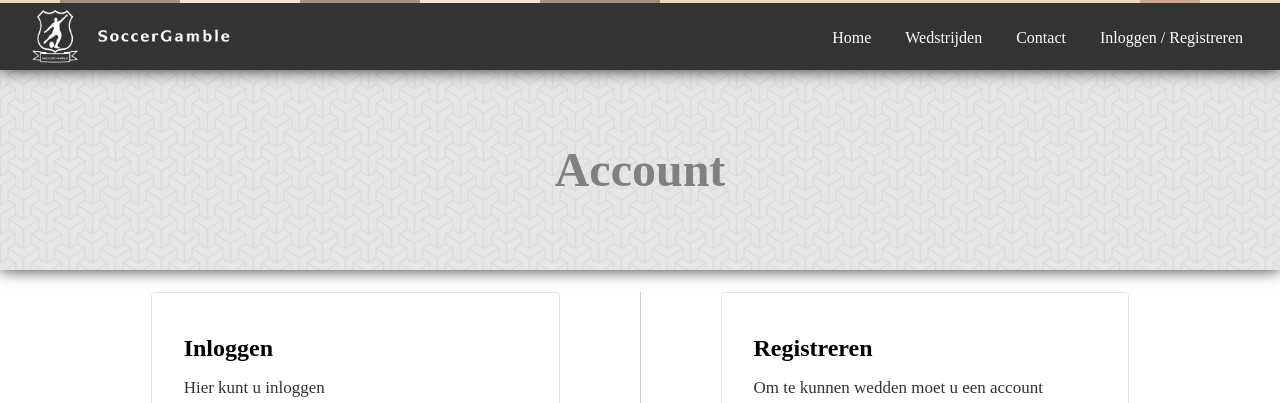
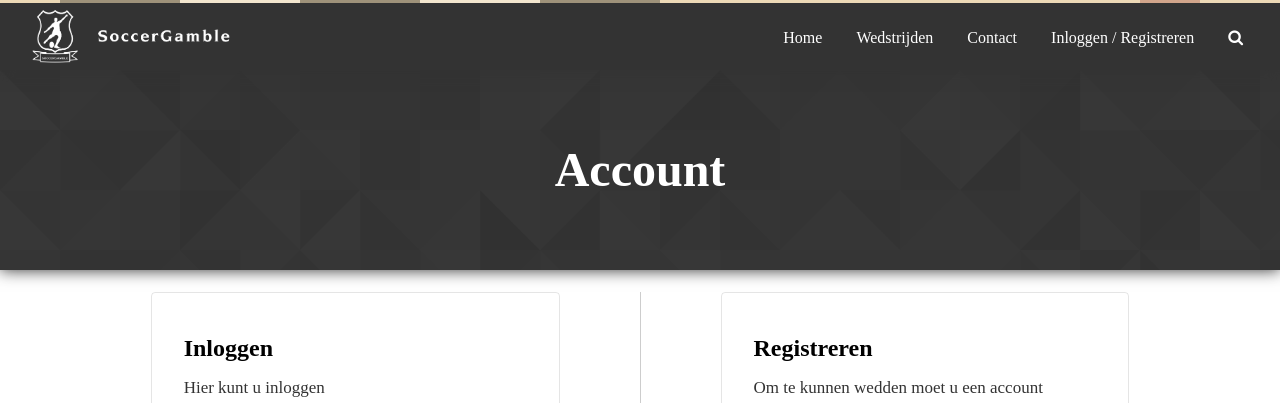
Before and after one commit to Richinel/soccergamble2_git, a PHP site: page /register in a window 1280 px wide. Shown: the top 403 px of the page. Run offline with PHP 8.4, Linux system fonts and the light colour scheme; some web fonts are replaced.

Commit message:
Added additional changes

```diff
--- a/assets/css/main.css
+++ b/assets/css/main.css
@@ -235,14 +235,14 @@ p {
   padding-top: 70px;
 }
 .register .title_box {
-  background: url('../images/pattern4.png');
+  background: url('../images/pattern2.png');
   width: 100%;
   min-height: 200px;
   text-align: center;
 }
 .register .title_box h1 {
   line-height: 200px;
-  color: grey;
+  color: white;
   box-shadow: 0 0 15px #333333;
 }
 .register form input {
@@ -253,7 +253,7 @@ p {
   background-color: white;
 }
 .contact .title_box {
-  background: url('../images/pattern3.png');
+  background: url('../images/pattern2.png');
   width: 100%;
   min-height: 200px;
   text-align: center;
--- a/assets/css/main.less
+++ b/assets/css/main.less
@@ -300,14 +300,14 @@ p {
   padding-top: 70px;
 
   .title_box {
-    background: url('../images/pattern4.png');
+    background: url('../images/pattern2.png');
     width: 100%;
     min-height: 200px;
     text-align: center;
 
     h1 {
       line-height: 200px;
-      color: grey;
+      color: white;
       box-shadow: 0 0 15px #333333;
     }
   }
@@ -324,7 +324,7 @@ p {
   background-color: white;
 
    .title_box {
-    background: url('../images/pattern3.png');
+    background: url('../images/pattern2.png');
     width: 100%;
     min-height: 200px;
     text-align: center;
--- a/controllers/loginprocess.php
+++ b/controllers/loginprocess.php
@@ -20,7 +20,7 @@ while($row = $result->fetch_assoc()) {
 		$_SESSION['lastname'] 	= $row['lastname'];
 		$_SESSION['email'] 		= $row['email'];
 		$_SESSION['credits'] 	= $row['credits'];
-	header('Location: /soccergamble2_git/index.php');
+		header('Location: /soccergamble2_git/index');
 	}
 	echo "<div class='alert'>Je gegevens kloppen niet bruur wtf man wat doe je =(</div>";
 
--- a/includes/mobile_menu.php
+++ b/includes/mobile_menu.php
@@ -20,5 +20,10 @@
 				Inloggen/Registreren
 			</a>
 		</li>
+		<li>
+			<a href="#">
+				Zoeken
+			</a>
+		</li>
 	</ul>
 </div>
--- a/includes/mobile_menu_loggedin.php
+++ b/includes/mobile_menu_loggedin.php
@@ -20,5 +20,10 @@
 				Uitloggen
 			</a>
 		</li>
+		<li>
+			<a href="#">
+				Zoeken
+			</a>
+		</li>
 	</ul>
 </div>
--- a/includes/navbar.php
+++ b/includes/navbar.php
@@ -26,6 +26,9 @@
 					Inloggen / Registreren
 				</a>
 			</li>
+			<li>
+				<i class="fa fa-search" aria-hidden="true"></i>
+			</li>
 		</ul>
 
 		<div class="menu_container" onclick="myFunction(this)">
--- a/includes/navbar_loggedin.php
+++ b/includes/navbar_loggedin.php
@@ -31,6 +31,9 @@
 					Uitloggen
 				</span>
 			</li>
+			<li>
+				<i class="fa fa-search" aria-hidden="true"></i>
+			</li>
 		</ul>
 
 		<div class="menu_container" onclick="myFunction(this)">
```
Lines whose indentation alone changed are shown as unchanged.
